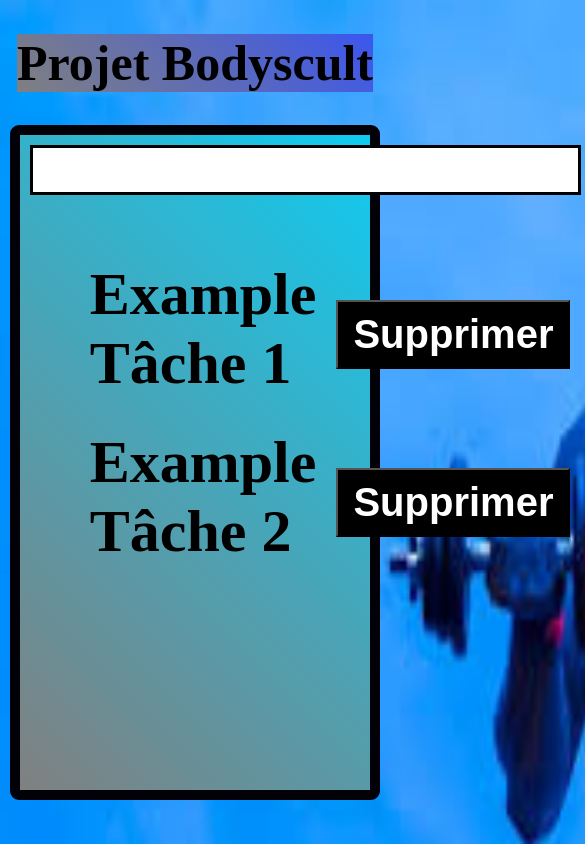
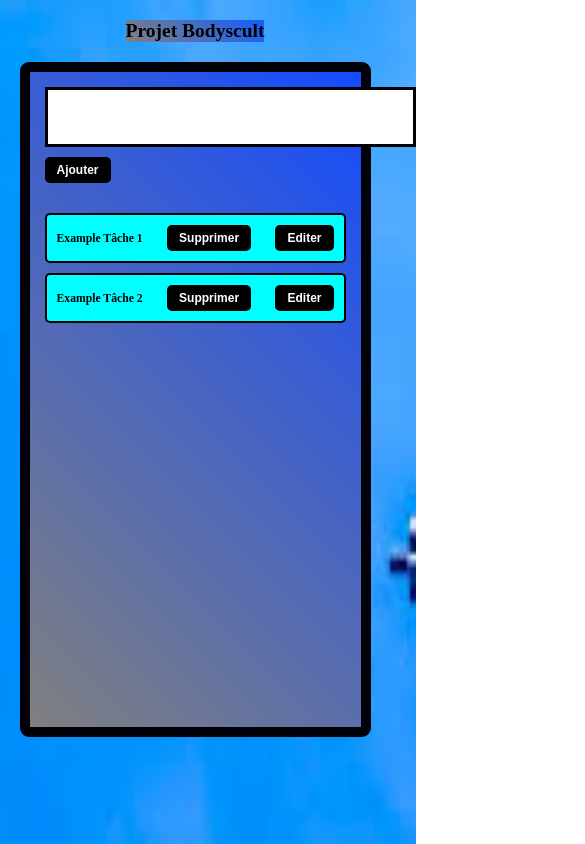
Before and after one commit to Maliniesta/todo-list, a plain HTML site: page index.html in a window 390 px wide. Shown: the top 844 px of the page, 585 px wide, since content can reach past the window. Drawn offline with Linux system fonts and the light colour scheme.

Commit message:
Update style.css
responsive design

```diff
--- a/style.css
+++ b/style.css
@@ -10,13 +10,15 @@ body {
   flex-direction: column;
   background-image: url("img/muscul.jpg");
   background-repeat: repeat;
-  background-size: 1000px 1000px; /* Garder la taille des images de fond */
+  background-size: 1000px 1000px; /* Taille adaptée pour l'image */
 }
 
 h1 {
-  background: linear-gradient(45deg, grey, rgb(59, 86, 238));
-  font-size: 120px; /* Augmenter la taille du texte */
-  text-align: center; /* Centrer le texte */
+  font-size: 8vw; /* Taille adaptative avec vw */
+  text-align: center;
+  margin: 20px 0;
+  background: linear-gradient(45deg, grey, rgb(18, 93, 253));
+  color: black;
 }
 
 p {
@@ -24,62 +26,68 @@ p {
 }
 
 .container {
-  width: 90%; /* Augmenter la largeur du conteneur */
-  max-width: 3000px; /* Ajouter une largeur maximale */
-  min-height: 80vh; /* Ajuster la hauteur minimale du conteneur */
+  width: 90%; /* Largeur adaptative */
+  max-width: 2200px; /* Largeur maximale pour grands écrans */
+  min-height: 80vh;
   border: 10px solid rgb(2, 1, 8);
   border-radius: 9px;
-  padding: 40px; /* Augmenter l'espace intérieur */
+  padding: 20px;
   display: flex;
   flex-direction: column;
-  background: linear-gradient(45deg, grey, rgb(15, 203, 241));
-  justify-content: flex-start; /* S'assurer que le contenu commence en haut */
+  background: linear-gradient(45deg, grey, rgb(20, 75, 254));
+  justify-content: flex-start; /* Alignement en haut */
 }
 
 ul {
   display: flex;
   flex-direction: column;
   list-style: none;
+  padding: 0;
+  margin: 0;
+  gap: 10px; /* Espace entre les items */
 }
 
 li {
   display: flex;
-  justify-content: space-between; /* Changer de space-around à space-between */
+  flex-wrap: wrap; /* Permet de passer à la ligne si nécessaire */
+  justify-content: space-between;
   align-items: center;
-  margin-left: 20px; /* Réduire l'indentation */
-  margin-bottom: 20px; /* Ajouter un espace entre les éléments de la liste */
-  width: 100%; /* Utiliser toute la largeur disponible */
+  width: 100%; /* Largeur pleine */
+  padding: 10px;
+  border: 2px solid black;
+  border-radius: 5px;
+  background: aqua;
 }
 
 li p {
-  display: flex;
-  align-items: center;
-  justify-content: center;
-  font-size: 150px; /* Augmenter la taille de police */
+  font-size: 4vw; /* Taille adaptative pour les petits écrans */
   font-weight: bold;
+  margin: 0;
   flex: 1;
-  margin-bottom: 10px;
+  text-align: center;
   cursor: pointer;
 }
 
 form {
   display: flex;
-  margin-bottom: 30px; /* Augmenter l'espace sous le formulaire */
+  flex-wrap: wrap; /* Permet de s'adapter aux petits écrans */
+  margin-bottom: 30px;
+  gap: 10px; /* Espace entre les éléments du formulaire */
 }
 
 form input {
   flex: 1;
-  margin-right: 20px;
-  padding: 10px 15px; /* Ajouter plus de padding */
+  margin-right: 10px;
+  padding: 10px 15px;
+  font-size: 26px;
 }
 
 input {
+  height: 60px;
   padding: 10px 20px;
   outline: 0;
   border: 3px solid black;
-  height: 80px;
-  width: auto;
-  font-size: 70px;
+  font-size: 16px;
 }
 
 button {
@@ -88,18 +96,15 @@ button {
   color: white;
   font-weight: bold;
   padding: 10px 20px;
-  margin: 0 20px;
   cursor: pointer;
-  width: 1000px;
-  height: auto;
-  font-size: 70px;
+  font-size: 26px;
+  border: none;
+  border-radius: 5px;
 }
 
 li.todo.done {
-  flex: 0 0 20px;
-  height: 500px;
-  border-radius: 30px;
-  margin-right: 15px;
+  text-decoration: line-through;
+  opacity: 0.6;
 }
 
 .green {
@@ -108,62 +113,47 @@ li.todo.done {
   cursor: pointer;
 }
 
-/* Médias Queries pour les petits écrans */
+/* Media Queries pour la Responsivité */
 @media (max-width: 768px) {
   h1 {
-    font-size: 80px; /* Réduire la taille du texte pour les écrans moyens */
+    font-size: 6vw; /* Taille réduite sur tablettes */
   }
 
   .container {
-    width: 95%; /* Réduire la largeur du conteneur sur les petits écrans */
-    padding: 20px; /* Réduire le padding */
+    padding: 15px;
   }
 
   li p {
-    font-size: 100px; /* Réduire la taille de la police des éléments de liste */
+    font-size: 3.5vw; /* Réduit sur tablettes */
+  }
+
+  button {
+    font-size: 14px;
+    padding: 8px 16px;
   }
 
   input {
-    font-size: 50px; /* Réduire la taille du texte des inputs */
-    height: 60px; /* Réduire la hauteur de l'input */
+    font-size: 14px;
+    padding: 8px 10px;
+  }
+}
+
+@media (max-width: 480px) {
+  h1 {
+    font-size: 5vw; /* Réduit encore pour les smartphones */
+  }
+
+  li p {
+    font-size: 3vw;
   }
 
   button {
-    font-size: 50px; /* Réduire la taille du texte sur les boutons */
-    width: 100%; /* Rendre les boutons plus larges */
-    padding: 15px 25px;
-  }
-
-  .green {
-    font-size: 50px; /* Réduire la taille des boutons de validation */
-  }
-}
-
-/* Médias Queries pour les très petits écrans (smartphones) */
-@media (max-width: 480px) {
-  h1 {
-    font-size: 50px; /* Réduire encore la taille du texte sur les très petits écrans */
-  }
-
-  .container {
-    padding: 10px; /* Réduire le padding pour gagner de la place */
-  }
-
-  li p {
-    font-size: 60px; /* Réduire encore plus la taille des tâches */
+    font-size: 12px;
+    padding: 6px 12px;
   }
 
   input {
-    font-size: 40px; /* Réduire la taille du texte des inputs */
-    height: 50px; /* Réduire la hauteur de l'input */
-  }
-
-  button {
-    font-size: 40px; /* Réduire la taille du texte sur les boutons */
-    padding: 10px 15px;
-  }
-
-  .green {
-    font-size: 40px; /* Réduire la taille des boutons de validation */
+    font-size: 12px;
+    padding: 6px 8px;
   }
 }
```
